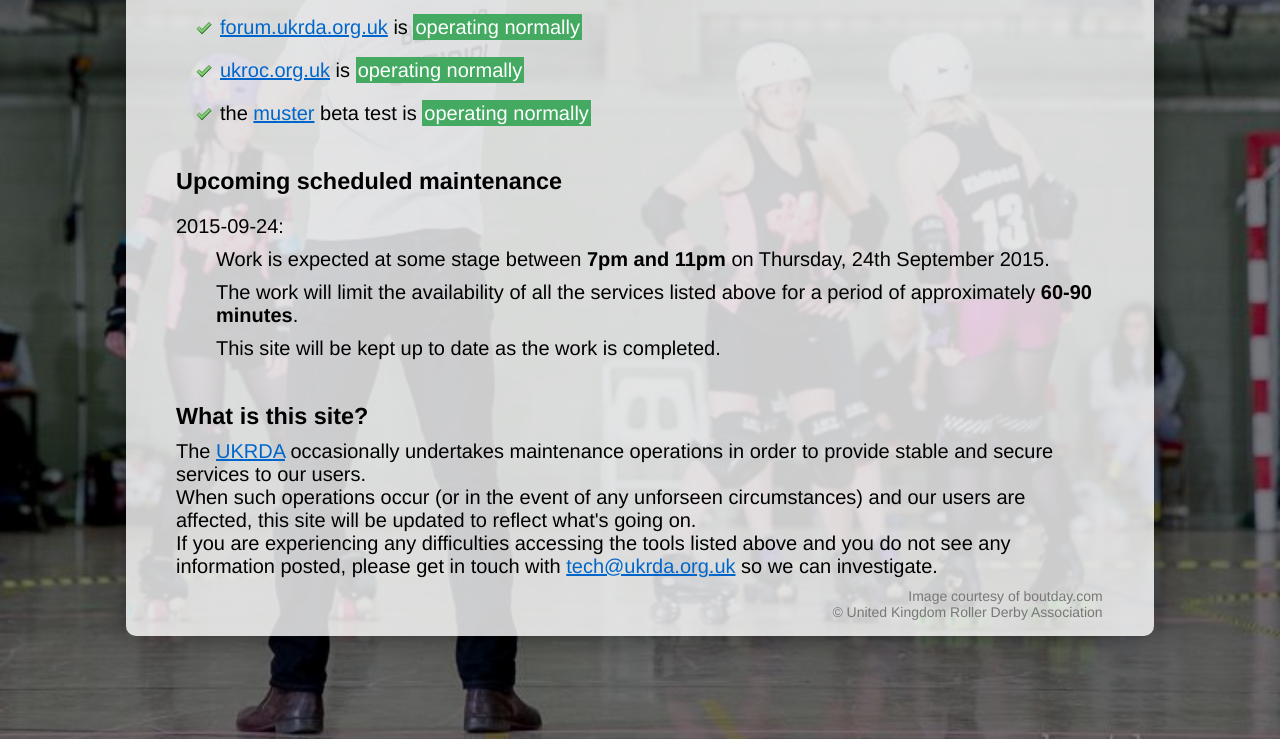
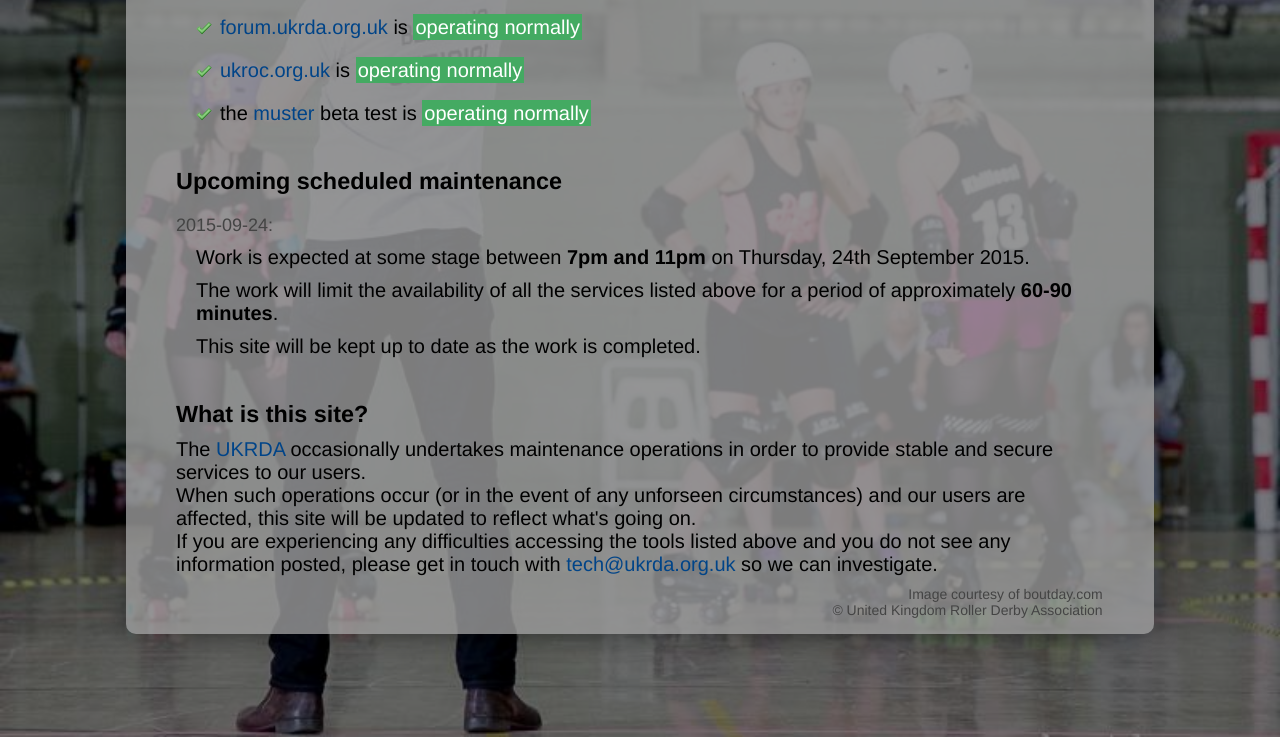
Before and after one commit to madzen/ukrda.github.io, a plain HTML site: page index.html in a window 1280 px wide. Shown: the part 247-986 px from the top of the page. Drawn offline with nearby package versions, Linux system fonts and the light colour scheme; a web font is replaced by a local one.

Commit message:
lots of styling changes

```diff
--- a/style.css
+++ b/style.css
@@ -19,7 +19,7 @@
           max-width: 80%;
           min-width: 600px;
           margin: 0 auto;
-          background: rgba(255,255,255,0.8);
+          background: rgba(155,155,155,0.8);
           border-radius: 10px;
           box-shadow: 0 0 1.5em rgba(0,0,0,0.5);
         }
@@ -72,25 +72,42 @@
 
           h3 { margin: 0; }
           p {margin: 0.5em 0;}
-          a, a:visited { color: #06c; }
-          a:active,
-          a:hover {
-            color: #038;
+          a,
+          a:visited {
+            color: #048;
             text-decoration: none;
           }
+          a:active,
+          a:focus,
+          a:hover {
+            color: #026;
+            text-decoration: underline;
+          }
           li { margin: 1em; }
-          span {
-            color: #fff;
-            padding: 0.1em;
+            span {
+              color: #fff;
+              padding: 0.1em;
+            }
+
+          dt {
+            color: #444;
+            font-size: 0.9em;
           }
+          dd { margin: 0 0 0 1em; }
           footer {
-            color: #777;
+            color: #444;
             font-size: 0.7em;
             text-align: right;
           }
             footer span,
             footer a,
             footer a:visited {
-              color: #777;
+              color: #444;
               text-decoration: none;
             }
+            footer a:active,
+            footer a:focus,
+            footer a:hover {
+              color: #222;
+              text-decoration: underline;
+            }
```
